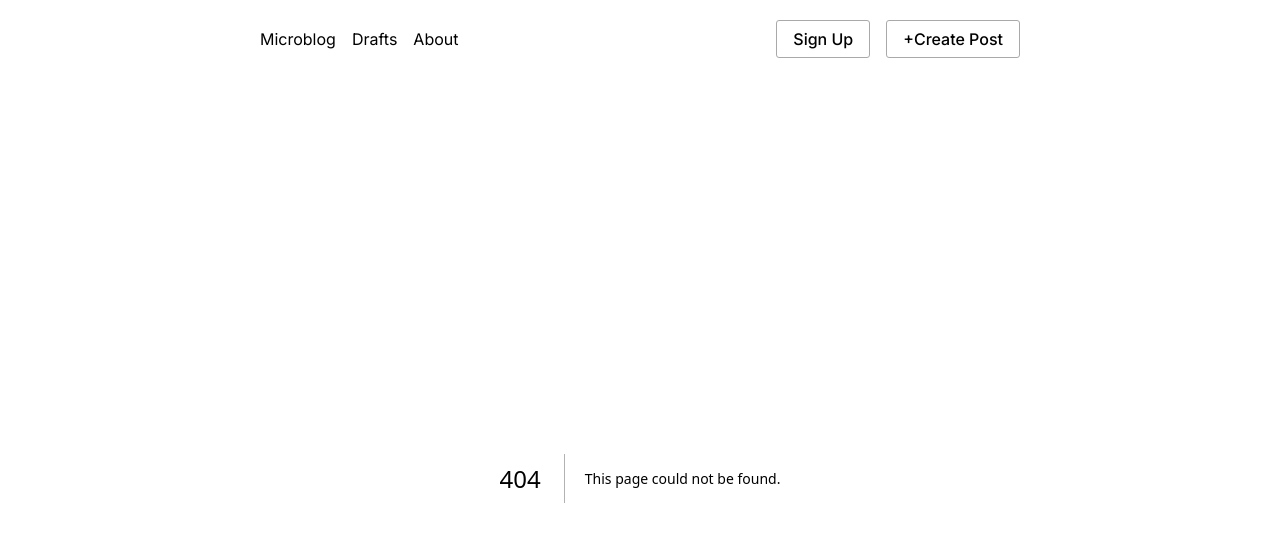
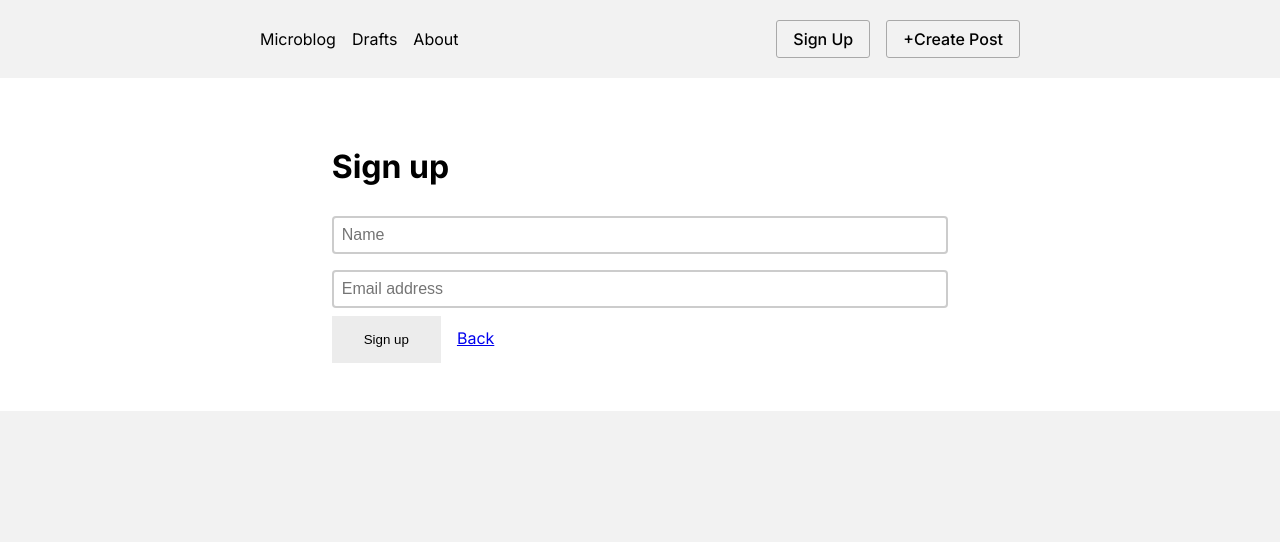
Before and after one commit to JulianBethge/micro-blog, a Next.js app: page /signup in a window 1280 px wide. Before the commit this address had no page. Shown: the top 542 px of the page. Built offline with nearby package versions, Linux system fonts and the light colour scheme.

Commit message:
Client data fetching

```diff
--- /dev/null
+++ b/src/app/api/signup/route.ts
@@ -0,0 +1,22 @@
+import { NextResponse } from "next/server";
+import prisma from "../../../../lib/prisma";
+
+interface User {
+    name: string;
+    email: string;
+}
+
+export async function POST(request: Request) {
+    console.log("POSTER");
+    const user: User = await request.json();
+    console.log(user);
+
+    // return NextResponse.json(user);
+    await prisma.user.create({
+        data: {
+            name: user.name,
+            email: user.email
+        }
+    })
+    return new Response("success", {status: 201});
+}
--- /dev/null
+++ b/src/app/signup/SignUp.module.css
@@ -0,0 +1,10 @@
+.page {
+    background: white;
+    padding: 3rem;
+    display: flex;
+    justify-content: center;
+  }
+
+  .back {
+    margin-left: 1rem;
+  }
--- /dev/null
+++ b/src/app/signup/page.tsx
@@ -0,0 +1,31 @@
+import Link from "next/link";
+import styles from "./SignUp.module.css";
+import { redirect } from "next/navigation";
+import prisma from "../../../lib/prisma";
+
+export default function SignupPage() {
+    async function submitAction(formData: FormData) {
+      "use server";
+      const name = String(formData.get("name"));
+      const email = String(formData.get("email"));
+      const data = { name, email };
+      if (name && email) {
+        await prisma.user.create({ data });
+        redirect("/");
+      }
+    }
+
+	return (
+		<div className={styles.page}>
+			<form action={submitAction}>
+				<h1>Sign up</h1>
+				<input name="name" placeholder="Name" type="text" required/>
+				<input name="email" placeholder="Email address" type="email" required/>
+				<button type="submit">Sign up</button>
+				<Link href="/" className={styles.back}>
+					Back
+				</Link>
+			</form>
+		</div>
+	);
+}
```
Also changed, not shown: 1 other file (tests, documents, lock files or other folders).
